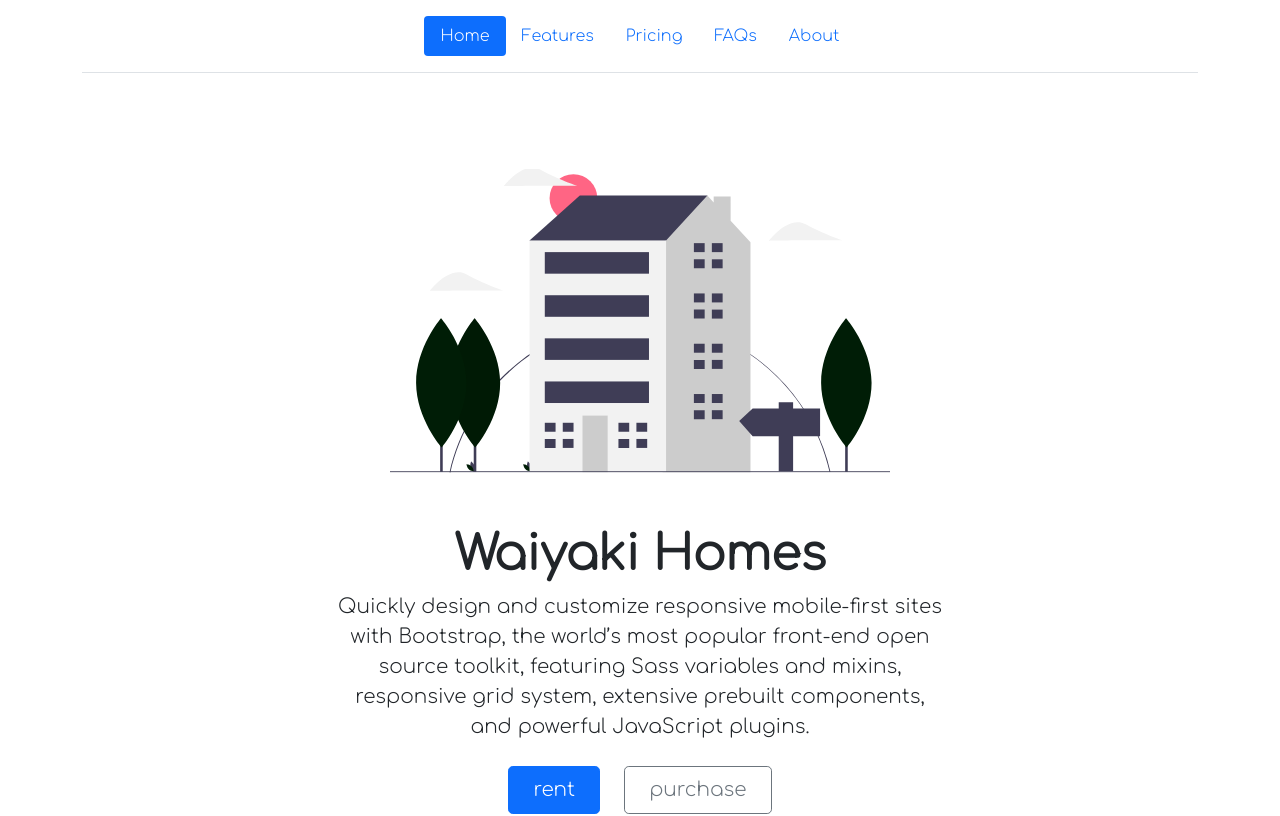
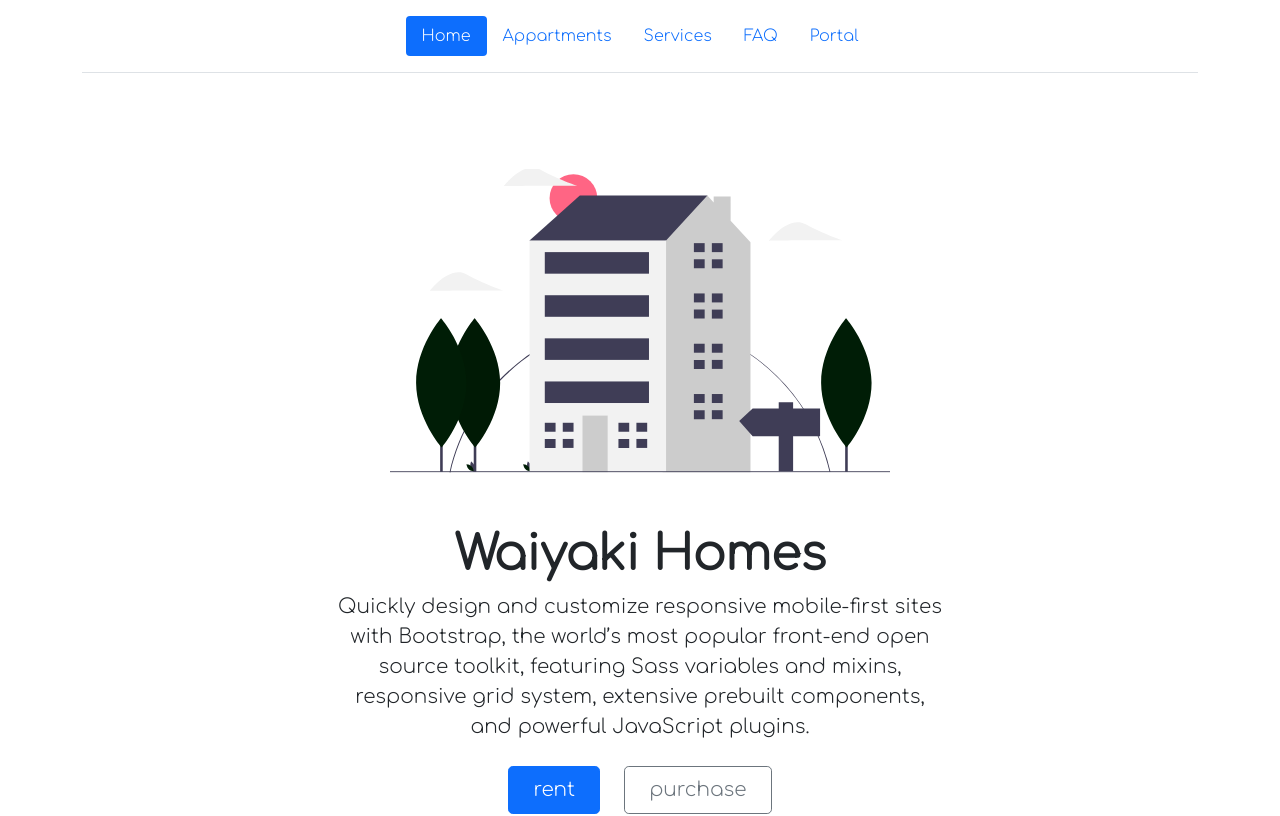
Before and after one commit to achingachris/space-nextjs-template, a Next.js app: page / in a window 1280 px wide. Shown: the top 816 px of the page. Built offline with nearby package versions, Linux system fonts and the light colour scheme.

Commit message:
page links

```diff
--- a/components/Header.js
+++ b/components/Header.js
@@ -1,42 +1,45 @@
+import Link from 'next/link'
 import { Container } from 'react-bootstrap'
 
 const Header = () => {
   return (
     <Container>
       <header className='d-flex flex-wrap justify-content-center py-3 mb-4 border-bottom'>
-        {/* <a
-          href='/'
-          className='d-flex align-items-center mb-3 mb-md-0 me-md-auto text-dark text-decoration-none'
-        >
-          Logo Here
-          <span className='fs-4'>Simple header</span>
-        </a> */}
-
         <ul className='nav nav-pills'>
           <li className='nav-item'>
-            <a href='#' className='nav-link active' aria-current='page'>
+            <Link href='/'>
+              <a className='nav-link active' aria-current='page'>
                 Home
               </a>
+            </Link>
           </li>
           <li className='nav-item'>
-            <a href='#' className='nav-link'>
-              Features
+            <Link href='/appartments'>
+              <a className='nav-link' aria-current='page'>
+                Appartments
               </a>
+            </Link>
           </li>
           <li className='nav-item'>
-            <a href='#' className='nav-link'>
-              Pricing
+            <Link href='/services'>
+              <a className='nav-link' aria-current='page'>
+                Services
               </a>
+            </Link>
           </li>
           <li className='nav-item'>
-            <a href='#' className='nav-link'>
-              FAQs
+            <Link href='/faq'>
+              <a className='nav-link' aria-current='page'>
+                FAQ
               </a>
+            </Link>
           </li>
           <li className='nav-item'>
-            <a href='#' className='nav-link'>
-              About
+            <Link href='/portal'>
+              <a className='nav-link' aria-current='page'>
+                Portal
               </a>
+            </Link>
           </li>
         </ul>
       </header>
```
Lines whose indentation alone changed are shown as unchanged.
